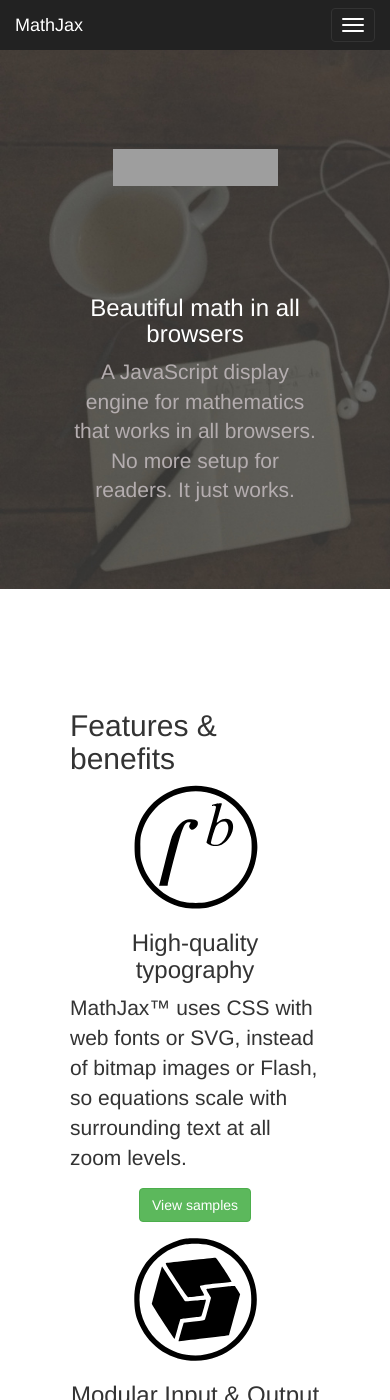
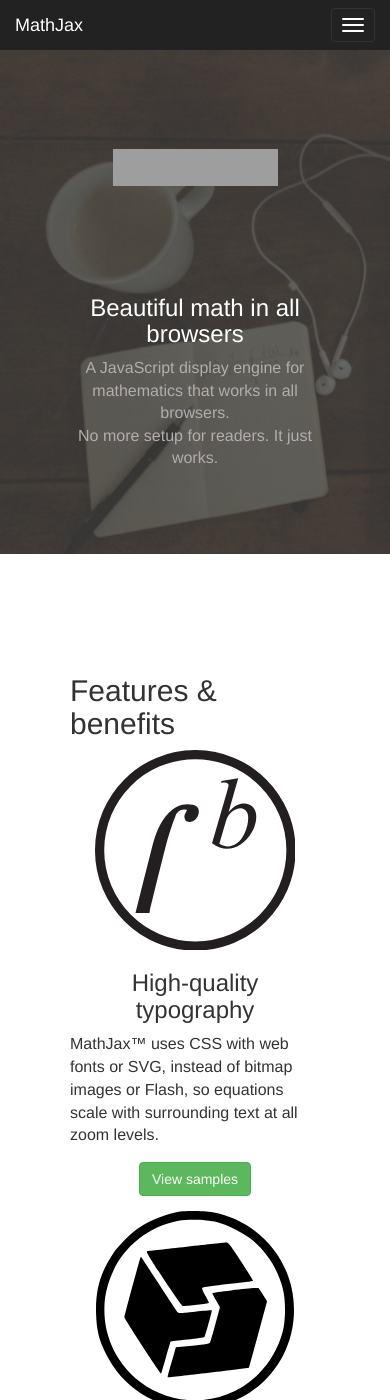
Before and after one commit to mathjax/MathJax-website, a Jekyll site: the page built from index.html, in a window 390 px wide and 1400 px high. Built offline with Jekyll 4.4.1, drawn with Linux system fonts in a browser that asks for light colours; nearby versions of some CDN libraries; formulas are drawn with MathJax 3; some of the changed text lies outside the part shown; grey boxes are pictures that could not be loaded.

Commit message:
integrate new logos; reduce p fontsize in info blocks; tweak supporter grid; remove rss from footer; regenerate SVGs

```diff
--- a/_includes/footer.html
+++ b/_includes/footer.html
@@ -2,7 +2,7 @@
     <div class="container">
         <footer>
             <p>MathJax &copy;2014</p>
-            <p class="rss-subscribe">subscribe <a href="{{ site.baseurl }}feed.xml">via RSS</a></p>
+<!--            <p class="rss-subscribe">subscribe <a href="{{ site.baseurl }}feed.xml">via RSS</a></p>-->
         </footer>
     </div>
 </section>
--- a/css/main.css
+++ b/css/main.css
@@ -7,6 +7,11 @@
 .jumbotron{
   padding: 0;
 }
+
+.jumbotron p {
+  font-size: 16px;
+}
+
 .hero{
   background: #332f30 url(../img/MJ-hero.jpg) 0 0 no-repeat;
   background-size: cover;
@@ -63,9 +68,6 @@
   float: right;
 }
 
-.col-md-4 img {
-  width: 50%;
-}
 
 .vcenter {
    min-height: 130px;
--- a/index.html
+++ b/index.html
@@ -125,22 +125,22 @@
     <h2>Features &amp; benefits</h2>
 
     <div class="row text-center">
-      <div class="col-md-4">
-        <img src="img/integral.svg">
+      <div class="col-sm-4">
+        <img alt="" src="img/integral.svg" class="img-responsive center-block">
         <h3>High-quality typography</h3>
         <p class="text-left">MathJax™ uses CSS with web fonts or SVG, instead of bitmap images or Flash, so equations scale with surrounding text at all zoom levels.</p>
         <p><a href="#modal-samples" class="btn btn-success" data-toggle="modal" data-target="#modal-samples" role="button">View samples</a>
         </p>
       </div>
-      <div class="col-md-4">
-        <img src="img/modular.svg">
+      <div class="col-sm-4">
+        <img alt="" src="img/modular.svg" class="img-responsive center-block">
         <h3>Modular Input &amp; Output</h3>
         <p class="text-left">MathJax is highly modular on input and output. Use MathML, TeX and ASCIImath as input and produce HTML+CSS, SVG and MathML as output.</p>
         <p><a href="#modal-livedemo" class="btn btn-success" data-toggle="modal" data-target="#modal-livedemo" role="button">Try a live demo</a>
         </p>
       </div>
-      <div class="col-md-4">
-        <img src="img/a11y.svg">
+      <div class="col-sm-4">
+        <img alt="" src="img/a11y.svg" class="img-responsive center-block">
         <h3>Accessible &amp; reusable</h3>
         <p class="text-left">MathJax is compatible with screenreaders &amp; provides zoom for everyone. You can also copy equations into Office, LaTeX, wikis, and other software.</p>
         <p><a href="#modal-zoom" class="btn btn-success" data-toggle="modal" data-target="#modal-zoom" role="button">Try a live demo</a>
@@ -158,24 +158,24 @@
     <h2>Documentation</h2>
 
     <div class="row text-center">
-      <div class="col-md-4">
-        <img src="img/code.svg">
+      <div class="col-sm-4">
+        <img alt="" src="img/code.svg" class="img-responsive center-block">
         <h3>Simple integration</h3>
         <p class="text-left">
           To quick start with our CDN,
-          <button type="button" class="btn btn-sm btn-default" aria-haspopup="true" data-html="true" data-toggle="popover" data-placement="right"  data-content="<code> &amp;lt;script src='https://cdn.mathjax.org/mathjax/&#8203;latest/MathJax.js?config=TeX-AMS-MML_HTMLorMML'&amp;gt;&amp;lt;/script&amp;gt;</code>">copy this snippet</button>. You can also <a href="https://github.com/mathjax/MathJax/archive/master.zip">download your own copy</a> or learn more about configuring MathJax.</p>
+          <a href="#docs" type="button" aria-haspopup="true" data-html="true" data-toggle="popover" data-placement="right"  data-content="<code> &amp;lt;script src='https://cdn.mathjax.org/mathjax/&#8203;latest/MathJax.js?config=TeX-AMS-MML_HTMLorMML'&amp;gt;&amp;lt;/script&amp;gt;</code>">copy this snippet</a>. You can also <a href="https://github.com/mathjax/MathJax/archive/master.zip">download a copy</a> and configure MathJax yourself.</p>
         <p><a class="btn btn-success" href="http://docs.mathjax.org/en/latest/start.html" role="button">Jump to our docs &raquo;</a>
         </p>
       </div>
-      <div class="col-md-4">
-        <img src="img/api.svg">
+      <div class="col-sm-4">
+        <img alt="" src="img/api.svg" class="img-responsive center-block">
         <h3>A rich API</h3>
         <p class="text-left">Use our extensive APIs to create interactive content, advanced authoring tools, and math-enabled web and mobile apps.</p>
         <p><a class="btn btn-success" href="http://docs.mathjax.org/en/latest/api/index.html" role="button">Dive deeper &raquo;</a>
         </p>
       </div>
-      <div class="col-md-4">
-        <img src="img/browsers.svg">
+      <div class="col-sm-4">
+        <img alt="" src="img/browsers.svg" class="img-responsive center-block">
         <h3>Works everywhere</h3>
         <p class="text-left">MathJax generates identical, high-quality output on all browsers &amp; platforms. Our support starts with IE 6, Firefox 3, Safari 2.</p>
         <p><a class="btn btn-success" href="http://docs.mathjax.org/en/latest/misc/browser-compatibility.html" role="button">Check our overview &raquo;</a>
@@ -193,7 +193,7 @@
       <h2> MathJax Sponsors</h2>
       <p>We are supported by <a href="#modal-sponsorship" data-toggle="modal" data-target="#modal-sponsorship">the MathJax Sponsorship Program</a> and individual donations. Please
         <a style="border:0;" href="https://pledgie.com/campaigns/27873">
-          <img style="border:0;" alt="Click here to lend your support to: MathJax individual donations 2015 and make a donation at pledgie.com !" src="https://pledgie.com/campaigns/27873.png?skin_name=chrome" border="0">
+          <img alt="Click here to lend your support to: MathJax individual donations 2015 and make a donation at pledgie.com !" src="https://pledgie.com/campaigns/27873.png?skin_name=chrome">
         </a>
       </p>
     </div>
@@ -202,113 +202,115 @@
       <h3>Managing Partners</h3>
       <div class="col-xs-12 col-sm-6 text-center" aria-haspopup="true" data-toggle="popover" data-placement="bottom" data-trigger="hover" data-title="American Mathematical Society" data-content="The AMS, founded in 1888 to further the interests of mathematical research and scholarship, serves the national and international community through its publications, meetings, advocacy and other programs, which promote mathematical research, its communication and uses, encourage and promote the transmission of mathematical understanding and skills, support mathematical education at all levels, advance the status of the profession of mathematics, encouraging and facilitating full participation of all individuals, foster an awareness and appreciation of mathematics and its connections to other disciplines and everyday life. For more information, please visit <a href='http://www.ams.org'>www.ams.org</a>.">
         <a href="//ams.org">
-          <img src="//cdn.mathjax.org/mathjax/badge/sponsors/AMS.gif" alt="AMS logo" style="width:60%; padding: 5%;">
+          <img alt="AMS" src="//cdn.mathjax.org/mathjax/badge/sponsors/AMS.gif" style="width:60%; padding: 5%;">
         </a>
       </div>
       <div class="col-xs-12 col-sm-6 text-center" aria-haspopup="true" data-toggle="popover" data-placement="bottom" data-trigger="hover" data-title="Society for Industrial and Applied Mathematics" data-content="The Society for Industrial and Applied Mathematics (SIAM) is an international community of over 13,000 individual members. Almost 500 academic, manufacturing, research and development, service and consulting organizations, government, and military organizations worldwide are institutional members. SIAM fosters the development of applied mathematical and computational methodologies needed in these various application areas. Applied mathematics in partnership with computational science is essential in solving many real-world problems. Through publications, research, and community, the mission of SIAM is to build cooperation between mathematics and the worlds of science and technology. For more information, please visit <a href='http://www.siam.org'>www.siam.org</a>.">
         <a href="//siam.org">
-          <img src="//cdn.mathjax.org/mathjax/badge/sponsors/SIAM.jpg" alt="SIAM logo" style="width:60%;">
+          <img alt="SIAM" src="//cdn.mathjax.org/mathjax/badge/sponsors/SIAM.jpg" style="width:60%;">
         </a>
       </div>
     </section>
     <hr>
-    <section class="row sponsors-partner">
+    <section class="row sponsors-partner" id="partners">
       <h3>Partners</h3>
       <div class="col-xs-12 col-sm-4 text-center" aria-haspopup="true" data-html="true" data-toggle="popover" data-placement="bottom" data-trigger="hover" data-title="Stack Exchange" data-content="Headquartered in New York City, Stack Exchange is a fast-growing network of question and answer sites covering a diverse range of topics from software programming and cooking to photography and personal finance. Founded in 2008, co-founders Jeff Atwood and Joel Spolsky brought together millions of computer programmers from around the world to help each other with detailed technical questions. Based on Stack Overflow’s success, the company expanded and launched the Stack Exchange Network in August 2010. Stack Exchange currently consists of over 100 sites and and more than 3 million active users. For more information, please visit <a href='http://www.stackexchange.com'>www.stackexchange.com</a>.">
         <a href="http://www.stackexchange.com">
-          <img alt="Stack Exchange logo" src="//cdn.mathjax.org/mathjax/badge/sponsors/stackexchange.png" style="width:100%;padding-top: 20%;padding-bottom: 10%;" />
+          <img alt="" alt="Stack Exchange" src="//cdn.mathjax.org/mathjax/badge/sponsors/stackexchange.png" style="width:100%;padding-top: 20%;padding-bottom: 10%;" />
         </a>
       </div>
       <div class="col-xs-12 col-sm-4 text-center" aria-haspopup="true" data-html="true" data-toggle="popover" data-placement="bottom" data-trigger="hover" data-title="IEEE" data-content="The Institute of Electrical and Electronics Engineers (IEEE) is the world’s largest professional association dedicated to advancing technological innovation and excellence for the benefit of humanity. IEEE and its members inspire a global community through IEEE’s highly cited publications, conferences, technology standards, and professional and educational activities. IEEE is designed to serve professionals involved in all aspects of the electrical, electronic and computing fields and related areas of science and technology that underlie modern civilization. Its 38 Societies and 7 technical Councils represent the wide range of IEEE technical interests. The IEEE <em>Xplore</em> Digital Library hosts more than 3 million documents, with more than 8 million downloads each month. For more information, please visit <a href='http://www.ieee.org'>www.ieee.org</a>.">
         <a href="http://www.ieee.org">
-          <img alt="IEEE logo" src="//cdn.mathjax.org/mathjax/badge/sponsors/IEEE.png" style="width:100%;padding-top:20%;padding-bottom:10%;" />
+          <img alt="IEEE" src="//cdn.mathjax.org/mathjax/badge/sponsors/IEEE.png" style="width:100%;padding-top:20%;padding-bottom:10%;" />
         </a>
       </div>
       <div class="col-xs-12 col-sm-4 text-center" aria-haspopup="true" data-html="true" data-toggle="popover" data-placement="bottom" data-trigger="hover" title="Elsevier" data-content="Headquartered in Amsterdam, Elsevier serves more than 30 million scientists, students and health and information professionals worldwide. With more than 7,000 employees in 24 countries Elsevier partners with a global community of 7,000 journal editors, 70,000 editorial board members, 300,000 reviewers and 600,000 authors to help advance science and health by providing world-class information and innovative tools. Elsevier is a founding publisher of global programs that provide free or low-cost access to science and health information in the developing world. With its roots in journal and book publishing, Elsevier has fostered the peer-review process for more than 130 years.<br>
 For more information, please visit <a href='http://www.elsevier.com'>www.elsevier.com</a>.">
         <a href="http://www.elsevier.com">
-          <img alt="Elsevier Logo" src="//cdn.mathjax.org/mathjax/badge/sponsors/Elsevier.png" style="width:60%;" />
+          <img alt="Elsevier" src="//cdn.mathjax.org/mathjax/badge/sponsors/Elsevier.png" style="width:60%;" />
         </a>
       </div>
     </section>
     <hr>
-    <section class="row sponsors-supporter">
+    <section class="row sponsors-supporter" id="supporters">
       <h3>Supporters</h3>
-      <div class="col-xs-6 col-sm-4 col-md-3 vcenter">
+      <div class="col-xs-6 col-sm-3 vcenter" style="padding-left:3em!important;">
         <a href="http://www.aps.org">
-          <img src="//cdn.mathjax.org/mathjax/badge/sponsors/APS.jpg" class="img-responsive" />
+          <img alt="APS Physics" src="//cdn.mathjax.org/mathjax/badge/sponsors/APSLogo_2color.gif" style="max-height: 80px;" class="img-responsive center-block" />
         </a>
       </div>
-      <div class="col-xs-6 col-sm-4 col-md-3 vcenter" style="padding-top: 2em!important;">
+      <div class="col-xs-6 col-sm-3 vcenter" style="padding-top: 4em!important;">
         <a href="http://www.osa.org">
-          <img src="//cdn.mathjax.org/mathjax/badge/sponsors/OSA_wide.jpg" class="img-responsive" />
+          <img alt="OSA The Optical Society" src="//cdn.mathjax.org/mathjax/badge/sponsors/OSA_wide.jpg" class="img-responsive center-block" />
         </a>
       </div>
-      <div class="col-xs-6 col-sm-4 col-md-3 vcenter" style="padding-top: 1.5em!important;">
+    <div class="clearfix visible-xs-block"></div>
+      <div class="col-xs-6 col-sm-3 vcenter" style="padding-top: 3.5em!important;">
         <a href="http://projecteuclid.org">
-          <img src="//cdn.mathjax.org/mathjax/badge/sponsors/ProjectEuclid.gif" class="img-responsive" />
+          <img alt="Project Euclid"  src="//cdn.mathjax.org/mathjax/badge/sponsors/ProjectEuclid.gif" class="img-responsive center-block" />
         </a>
       </div>
-      <div class="col-xs-6 col-sm-4 col-md-3 vcenter">
+      <div class="col-xs-6 col-sm-3 vcenter" style="padding-top:4.5em!important">
         <a href="http://publishing.iop.org/">
-          <img src="//cdn.mathjax.org/mathjax/badge/sponsors/IOPP.gif" class="img-responsive" />
+          <img alt="" src="//cdn.mathjax.org/mathjax/badge/sponsors/IOPP.gif" class="img-responsive center-block" />
         </a>
       </div>
-      <div class="col-xs-6 col-sm-4 col-md-3 vcenter" style="padding-top: 4em!important;">
+    <div class="clearfix"></div>
+      <div class="col-xs-6 col-sm-3 vcenter" style="padding-top: 4em!important;">
         <a href="http://www.aip.org/">
-          <img src="//cdn.mathjax.org/mathjax/badge/sponsors/AIP.jpg" class="img-responsive" />
+          <img alt="American Institute of Physics" src="//cdn.mathjax.org/mathjax/badge/sponsors/aip_logo_2line.jpg" class="img-responsive center-block" />
         </a>
       </div>
-      <div class="col-xs-6 col-sm-4 col-md-3 vcenter">
+      <div class="col-xs-6 col-sm-3 vcenter">
         <a width="100%" href="http://www.lms.ac.uk/">
-          <img src="//cdn.mathjax.org/mathjax/badge/sponsors/LMS.png" class="img-responsive" />
+          <img alt="London Mathematical Society" src="//cdn.mathjax.org/mathjax/badge/sponsors/LMS.png" class="img-responsive center-block" />
         </a>
       </div>
-      <div class="col-xs-6 col-sm-4 col-md-3 vcenter">
+      <div class="col-xs-6 col-sm-3 vcenter">
         <a width="100%" href="http://www.springer.com">
-          <img src="//cdn.mathjax.org/mathjax/badge/sponsors/Springer_wide.svg" class="img-responsive" />
+          <img alt="Springer Science+Business Media" src="//cdn.mathjax.org/mathjax/badge/sponsors/Springer_wide.svg" class="img-responsive center-block" />
         </a>
       </div>
-      <div class="col-xs-6 col-sm-4 col-md-3 vcenter" style="padding-top: 2em!important;">
+      <div class="col-xs-6 col-sm-3 vcenter" style="padding-top: 2em!important;">
         <a width="100%" href="http://www.maa.org">
-          <img src="//cdn.mathjax.org/mathjax/badge/sponsors/MAA.jpg" class="img-responsive" />
+          <img alt="MAA" src="//cdn.mathjax.org/mathjax/badge/sponsors/MAA.jpg" class="img-responsive center-block" />
         </a>
       </div>
-      <div class="col-xs-6 col-sm-4 col-md-3 vcenter" style="padding-top: 2em!important;">
+      <div class="col-xs-6 col-sm-3 vcenter" style="padding-top: 2em!important;">
         <a width="100%" href="http://www.atypon.com">
-          <img src="//cdn.mathjax.org/mathjax/badge/sponsors/Atypon.png" class="img-responsive" />
+          <img alt="Atypon" src="//cdn.mathjax.org/mathjax/badge/sponsors/Atypon.png" class="img-responsive center-block" />
         </a>
       </div>
-      <div class="col-xs-6 col-sm-4 col-md-3 vcenter" style="padding-top: 1.5em!important;">
+      <div class="col-xs-6 col-sm-3 vcenter" style="padding-top: 1.5em!important;">
         <a width="100%" href="http://www.oup.com">
-          <img src="//cdn.mathjax.org/mathjax/badge/sponsors/OUP.jpg" class="img-responsive" />
+          <img alt="Oxford University Press" src="//cdn.mathjax.org/mathjax/badge/sponsors/OUP.jpg" class="img-responsive center-block" />
         </a>
       </div>
-      <div class="col-xs-6 col-sm-4 col-md-3 vcenter">
+      <div class="col-xs-6 col-sm-3 vcenter">
         <a width="100%" href="http://cambridge.org">
-          <img src="//cdn.mathjax.org/mathjax/badge/sponsors/CUP.jpg" class="img-responsive" />
+          <img alt="Cambridge University Press" src="//cdn.mathjax.org/mathjax/badge/sponsors/CUP.jpg" class="img-responsive center-block" />
         </a>
       </div>
-      <div class="col-xs-6 col-sm-4 col-md-3 vcenter">
+      <div class="col-xs-6 col-sm-3 vcenter">
         <a width="100%" href="http://www.mathworks.com">
-          <img src="//cdn.mathjax.org/mathjax/badge/sponsors/Mathworks.jpg" class="img-responsive" />
+          <img alt="MathWorks" src="//cdn.mathjax.org/mathjax/badge/sponsors/Mathworks.jpg" class="img-responsive center-block" />
         </a>
       </div>
-      <div class="col-xs-6 col-sm-4 col-md-3 vcenter">
+      <div class="col-xs-6 col-sm-3 vcenter">
         <a width="100%" href="http://www.highwire.org">
-          <img src="//cdn.mathjax.org/mathjax/badge/sponsors/HighWire.png" class="img-responsive" />
+          <img alt="HighWire" src="//cdn.mathjax.org/mathjax/badge/sponsors/HighWire.png" class="img-responsive center-block" />
         </a>
       </div>
-      <div class="col-xs-6 col-sm-4 col-md-3 vcenter">
+      <div class="col-xs-6 col-sm-3 vcenter">
         <a width="100%" href="http://www.taylorandfrancisgroup.com/">
-          <img src="//cdn.mathjax.org/mathjax/badge/sponsors/TandF.png" class="img-responsive" />
+          <img alt="Taylor and Francis" src="//cdn.mathjax.org/mathjax/badge/sponsors/TandF.png" class="img-responsive center-block" />
         </a>
       </div>
     </section>
 
     <hr>
 
-    <section class="row">
+    <section class="row" id="friends">
       <h2>Friends</h2>
       <a class="col-xs-4 text-center" href="http://www.physicsforums.com">Physics Forums</a>
       <a class="col-xs-4 text-center" href="http://www.freemathhelp.com">FreeMathHelp.com</a>
@@ -325,8 +327,8 @@
     <h2>Contact us</h2>
 
     <div class="row text-center">
-      <div class="col-md-4">
-        <img src="img/gh-mark.svg">
+      <div class="col-sm-4">
+        <img alt="" src="img/gh-mark.svg" class="img-responsive center-block">
         <h3>GitHub</h3>
         <p class="text-left">
           We host our code on GitHub. Please report issues and submit patches!
@@ -335,17 +337,17 @@
           <a class="btn btn-success" href="https://github.com/mathjax/mathjax" role="button">Visit us on GitHub &raquo;</a>
         </p>
       </div>
-      <div class="col-md-4">
-        <img src="img/mailing.svg">
+      <div class="col-sm-4">
+        <img alt="" src="img/mailing.svg" class="img-responsive center-block">
         <h3>Mailing Lists</h3>
         <p class="text-left">
-          Additionally, we host two mailing lists on Google Groups – <a href="https://groups.google.com/forum/#!forum/mathjax-users">MathJax-User</a> and <a href="https://groups.google.com/forum/#!forum/mathjax-dev">MathJax-Dev</a>.
+          We also host two mailing lists <a href="https://groups.google.com/forum/#!forum/mathjax-users">MathJax-User</a> and <a href="https://groups.google.com/forum/#!forum/mathjax-dev">MathJax-Dev</a>.
         </p>
         <p><a class="btn btn-success" href="http://docs.mathjax.org/en/latest/community.html#forums" role="button">Learn more &raquo;</a>
         </p>
       </div>
-      <div class="col-md-4">
-        <img src="img/share.svg">
+      <div class="col-sm-4">
+        <img alt="" src="img/share.svg" class="img-responsive center-block">
         <h3>Social</h3>
         <p class="text-left">You can reach out to us on <a href="https://twitter.com/mathjax">Twitter</a>, <a href="https://plus.google.com/+mathjax/">Google+</a>, <a href="https://www.facebook.com/mathjax">Facebook</a>, and <a href="http://www.linkedin.com/groups/MathJax-Community-3772588">LinkedIn</a>.</p>
         <p><a class="btn btn-success" href="mailto:info@mathjax.org" role="button">Or send an email &raquo;</a>
@@ -364,7 +366,7 @@
     <p>The MathJax Consortium is a joint venture of the <a href="http://www.ams.org">American Mathematical Society</a> (AMS) and the <a href="http://www.siam.org">Society for Industrial and Applied Mathematics</a> (SIAM) to advance mathematical and scientific content on the web.</p>
     <div class="row text-center">
 
-      <div class="col-md-4">
+      <div class="col-sm-4">
         <h3>Core Goals</h3>
         <p>The core of the MathJax project is the development of its state-of-the-art, open source, JavaScript platform for display of mathematics. Our key design goals are</p>
         <ul>
@@ -376,7 +378,7 @@
           <li>interoperability with other applications and math-aware search.</li>
         </ul>
       </div>
-      <div class="col-md-4">
+      <div class="col-sm-4">
         <h3>The Steering Committee</h3>
         <p>
           The MathJax Steering Committee meets regularly to advise the MathJax team on its development goals and priorities. We’re grateful for the support of our committee members!</p>
@@ -392,7 +394,7 @@
           <li>Neil Soiffer, Design Science</li>
         </ul>
       </div>
-      <div class="col-md-4">
+      <div class="col-sm-4">
         <h3>History</h3>
         <p>
           MathJax grew out of the popular <a href="http://www.math.union.edu/~dpvc/jsMath/">jsMath</a> project, an earlier Ajax-based math rendering system developed by Davide Cervone in 2004. In the following years, there were many significant developments relevant for web publication of mathematics: consolidation of browser support for CSS 2.1, Web Font technology, adoption of math accessibility standards, and increasing usage of XML workflows for scientific publication.</p>
@@ -1073,5 +1075,3 @@
     </div>
   </div>
 </section>
-
-<!--     see layouts/frontpage for customized footer -->
```
Also changed, not shown: img/a11y.svg, img/api.svg, img/browsers.svg, img/code.svg, img/gh-mark.svg, img/integral.svg, img/mailing.svg, img/modular.svg, img/share.svg.
